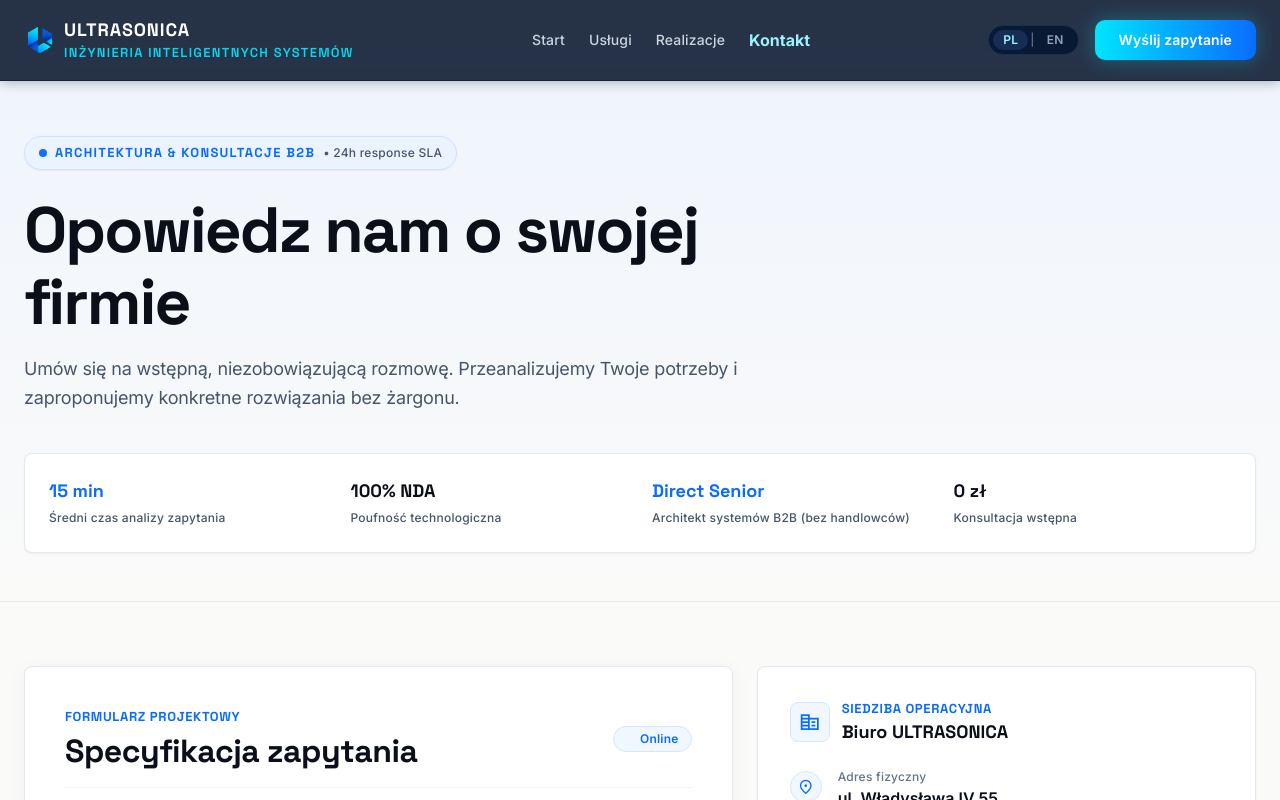
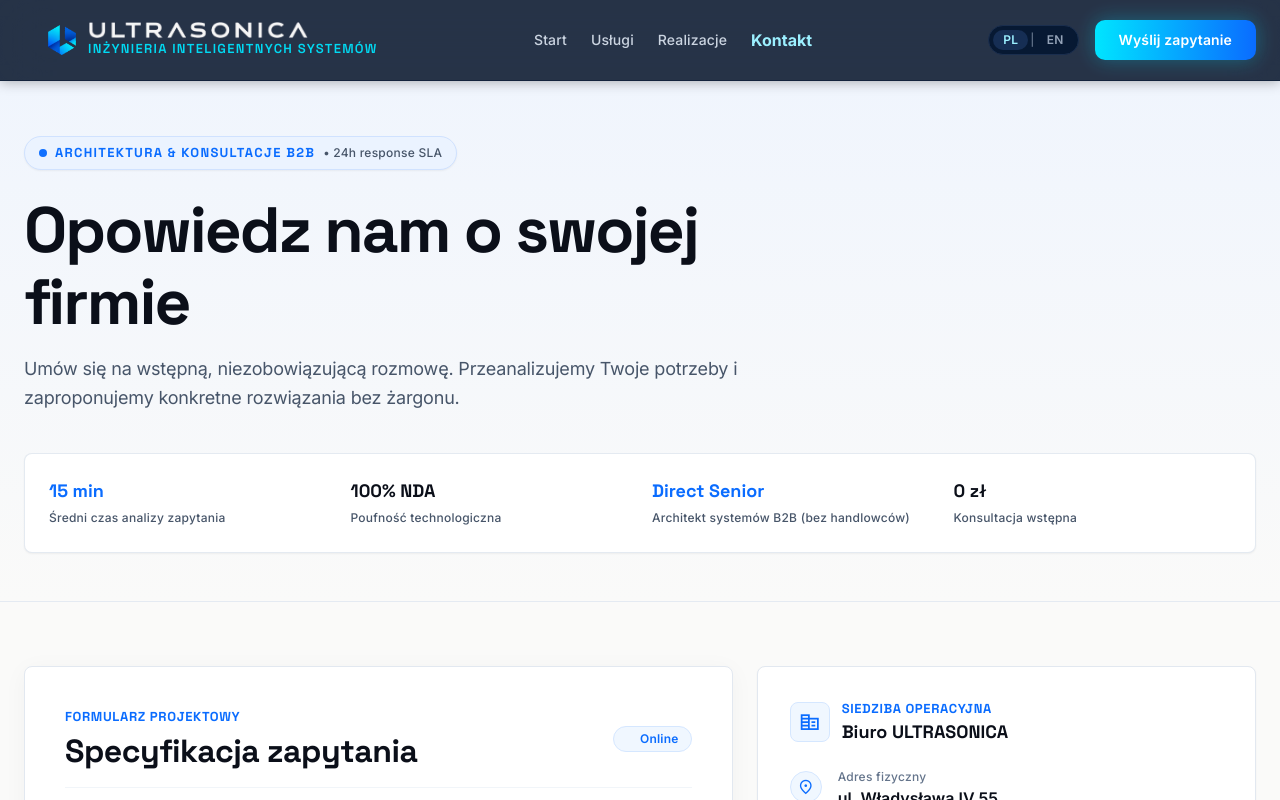
Before and after one commit to IT2021db/ULTRASONICA, a React (Vite) app: page /ULTRASONICA/kontakt in a window 1280 px wide. Shown: the top 800 px of the page. Built offline with nearby package versions, Linux system fonts and the light colour scheme.

Commit message:
refactor: fix logoText.png

```diff
--- a/src/components/layout/Header.tsx
+++ b/src/components/layout/Header.tsx
@@ -25,16 +25,21 @@ export const Header: React.FC = () => {
     <header className="fixed top-0 w-full z-50 bg-[#001029]/85 backdrop-blur-xl border-b border-[#13233c] shadow-[0_1px_12px_rgba(0,0,0,0.3)]">
       <div className="h-20 max-w-[1280px] mx-auto px-gutter flex items-center justify-between">
         {/* Brand Logo & Title */}
-      <div className="flex items-center gap-space-sm">
+        {/* Brand Logo & Title */}
+        <div className="flex items-center gap-space-sm group shrink-0 relative translate-x-5">
           <img
             alt="ULTRASONICA Icon"
-            className="w-8 h-8 rounded-full object-contain"
+            className="w-9 h-9 rounded-full object-contain shrink-0"
             src={`${import.meta.env.BASE_URL}images/logo.png`}
           />
+
           <div className="flex flex-col">
-            <span className="font-headline-sm text-headline-sm uppercase tracking-wider text-white font-bold group-hover:text-secondary-fixed transition-colors">
-              ULTRASONICA
-            </span>
+            <img
+              alt="ULTRASONICA"
+              className="w-[190px] sm:w-[220px] h-auto object-contain block"
+              src={`${import.meta.env.BASE_URL}images/logoText.png`}
+            />
+
             <span className="font-subheading-eyebrow text-subheading-eyebrow text-secondary-fixed-dim uppercase tracking-widest text-[11px] sm:text-[13px]">
               {brandSubtitle}
             </span>
```
Also changed, not shown: public/images/logoText.png (added).
